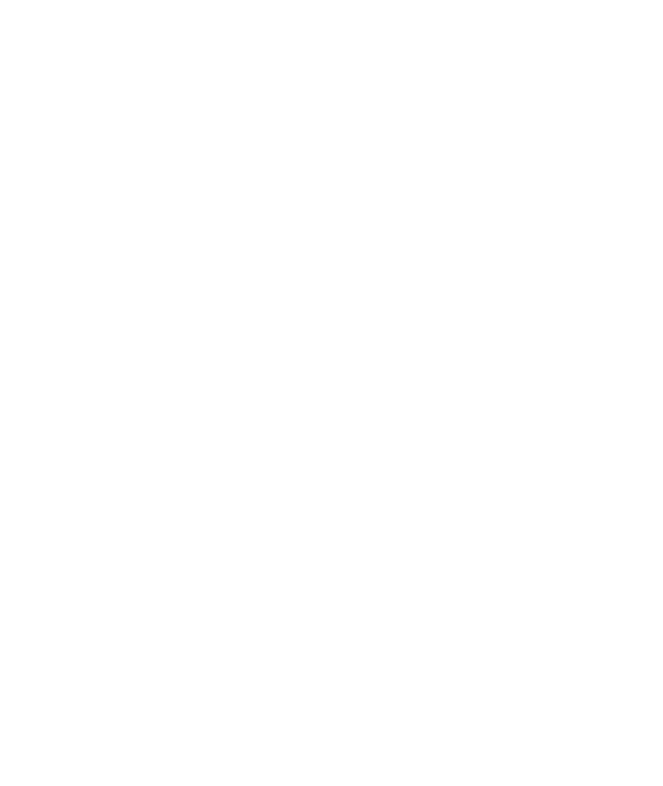
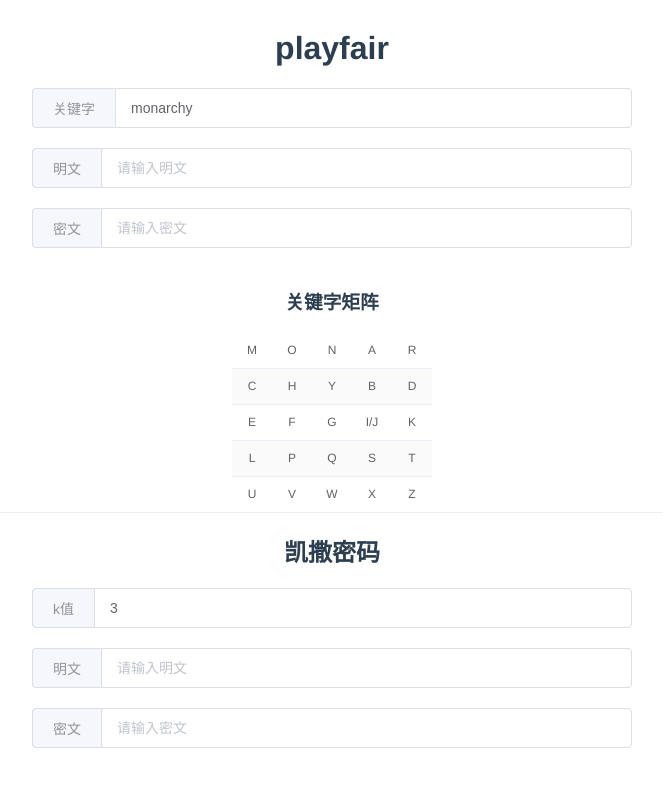
Before and after one commit to ScarApocalypse/CeasarPlayfair, a plain HTML site: page index.html in a window 1280 px wide. Shown: the whole page, without its empty margins (308-971 px from the left). Drawn offline with Linux system fonts and the light colour scheme; the site is published under a folder, as on GitHub Pages, so addresses that start at the root find nothing.

Commit message:
second commit

```diff
--- a/index.html
+++ b/index.html
@@ -1 +1 @@
-<!DOCTYPE html><html lang=en><head><meta charset=utf-8><meta http-equiv=X-UA-Compatible content="IE=edge"><meta name=viewport content="width=device-width,initial-scale=1"><link rel=icon href=/favicon.ico><title>ceasarplayfair</title><link href=/js/app.2105476a.js rel=preload as=script><link href=/js/chunk-vendors.269d41d5.js rel=preload as=script></head><body><noscript><strong>We're sorry but ceasarplayfair doesn't work properly without JavaScript enabled. Please enable it to continue.</strong></noscript><div id=app></div><script src=/js/chunk-vendors.269d41d5.js></script><script src=/js/app.2105476a.js></script></body></html>
+<!DOCTYPE html><html lang=en><head><meta charset=utf-8><meta http-equiv=X-UA-Compatible content="IE=edge"><meta name=viewport content="width=device-width,initial-scale=1"><link rel=icon href=favicon.ico><title>ceasarplayfair</title><link href=js/app.2105476a.js rel=preload as=script><link href=js/chunk-vendors.269d41d5.js rel=preload as=script></head><body><noscript><strong>We're sorry but ceasarplayfair doesn't work properly without JavaScript enabled. Please enable it to continue.</strong></noscript><div id=app></div><script src=js/chunk-vendors.269d41d5.js></script><script src=js/app.2105476a.js></script></body></html>
```
